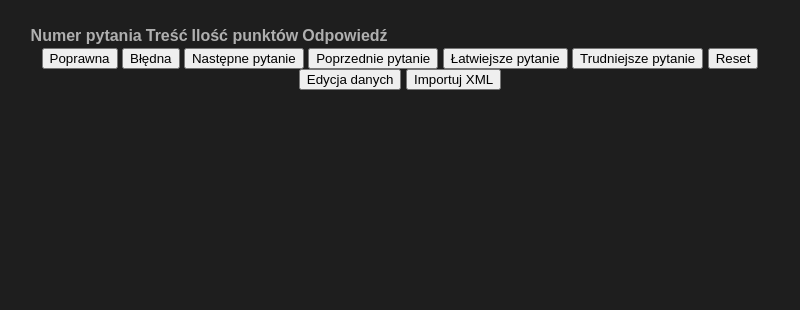
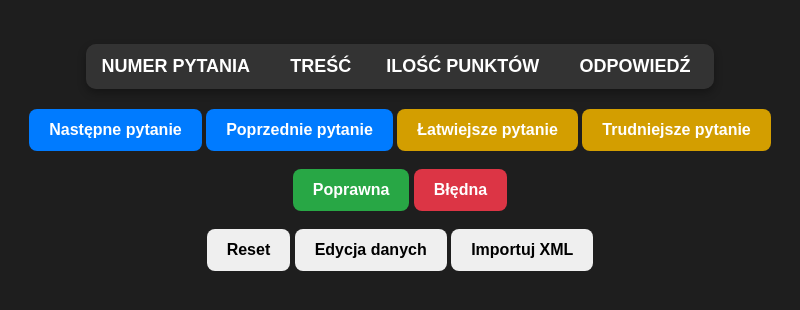
Before and after one commit to MajewskiAdrian/jedenzdziesieciu, an Electron app: page index.html in a window 800 px wide. Shown: the part 76-386 px from the top of the page. Drawn offline with Linux system fonts and the light colour scheme; no server answers.

Commit message:
dodanie css oraz początek readme

```diff
--- a/index.html
+++ b/index.html
@@ -28,12 +28,12 @@
         </table>
     </div>
     <div id="controlls">
-        <button id="button-correct">Poprawna</button>
-        <button id="button-wrong">Błędna</button>
         <button id="button-next-question">Następne pytanie</button>
         <button id="button-previous-question">Poprzednie pytanie</button>
         <button id="button-easier-question">Łatwiejsze pytanie</button>
-        <button id="button-harder-question">Trudniejsze pytanie</button>
+        <button id="button-harder-question">Trudniejsze pytanie</button><br><br>
+        <button id="button-correct">Poprawna</button>
+        <button id="button-wrong">Błędna</button><br><br>
         <button id="button-reset">Reset</button>
         <button id="button-edit">Edycja danych</button>
         <button id="importButton">Importuj XML</button>
--- a/style.css
+++ b/style.css
@@ -97,11 +97,9 @@ h1 {
 }
 
 #question-bar {
-    width: 95%;
     display: flex;
-    flex-direction: row;
-    margin-left: auto;
-    margin-right: auto;
+    justify-content: center;
+    align-items: center;
 }
 
 .question-container {
@@ -109,3 +107,81 @@ h1 {
     display: flex;
     flex-direction: row;
 }
+
+table {
+    width: 80%;
+    border-collapse: collapse;
+    margin: 20px 0;
+    font-size: 18px;
+    text-align: left;
+    background: #242323;
+    border-radius: 10px;
+    overflow: hidden;
+    box-shadow: 0 4px 8px rgba(0, 0, 0, 0.3);
+    color: #ddd;
+}
+
+thead {
+    background: #333;
+    color: #fff;
+}
+
+th, td {
+    padding: 12px 15px;
+}
+
+th {
+    font-weight: bold;
+    text-transform: uppercase;
+}
+
+tbody tr:hover {
+    background: #383838;
+    cursor: pointer;
+}
+
+button {
+    padding: 12px 20px;
+    font-size: 16px;
+    font-weight: bold;
+    border: none;
+    border-radius: 8px;
+    cursor: pointer;
+    transition: 0.3s;
+}
+
+#button-correct {
+    background: #28a745; /* Zielony kolor dla poprawnej odpowiedzi */
+    color: white;
+}
+
+#button-correct:hover {
+    background: #218838; /* Ciemniejszy odcień na hover */
+}
+
+#button-wrong {
+    background: #dc3545; /* Czerwony kolor dla błędnej odpowiedzi */
+    color: white;
+}
+
+#button-wrong:hover {
+    background: #c82333; /* Ciemniejszy odcień na hover */
+}
+
+#button-next-question, #button-previous-question {
+    background: #007bff; /* Niebieski kolor */
+    color: white;
+}
+
+#button-next-question:hover, #button-previous-question:hover {
+    background: #0056b3; /* Ciemniejszy odcień na hover */
+}
+
+#button-harder-question, #button-easier-question {
+    background: #d39e00; /* Złoty kolor dla wyboru pytania */
+    color: white;
+}
+
+#button-harder-question:hover, #button-easier-question:hover  {
+    background: #b38600; /* Ciemniejszy odcień na hover */
+}
```
Also changed, not shown: README.md (added).
